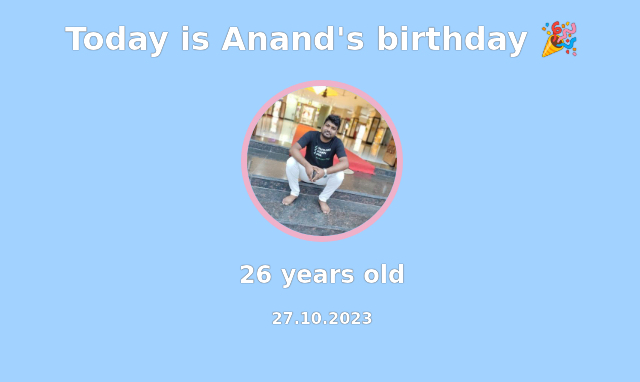
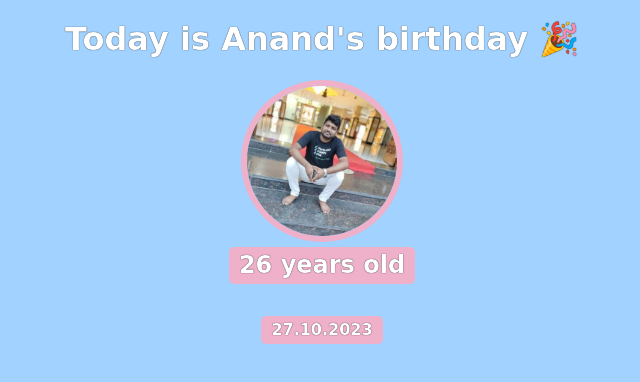
Before and after one commit to anandbaraik/html-and-css, a website built with Vite: page birthday-gift/index.html in a window 1280 px wide. Shown: the whole page, without its empty margins (318-958 px from the left). Built offline with nearby package versions, Linux system fonts and the light colour scheme; a web font is replaced by a local one.

Commit message:
ui improvement

```diff
--- a/birthday-gift/index.html
+++ b/birthday-gift/index.html
@@ -6,9 +6,11 @@
         <link rel="stylesheet" href="styles.css">
     </head>
     <body>
-        <h1 class="title">Today is Anand's birthday 🎉</h1>
-        <img id="bff-img" src="anand.jpg">
-        <h2>26 years old</h2>
-        <h4>27.10.2023</h4>
+        <div id="header">
+            <h1 class="title">Today is Anand's birthday 🎉</h1>
+            <img id="bff-img" src="anand.jpg">
+            <h2 id="bday-age">26 years old</h2>
+            <h4 id="bday-date">27.10.2023</h4>
+        </div>
     </body>
 </html>
--- a/birthday-gift/styles.css
+++ b/birthday-gift/styles.css
@@ -1,12 +1,3 @@
-/*
-Challenge:
-Add colors to the site based on the provided design.
-
-pink: #EFB0C9
-blue: #a2d2ff
-white: #ffffff
-*/
-
 body {
     text-align: center;
     font-family: 'Happy Monkey', cursive;
@@ -23,3 +14,22 @@ body {
 h1, h2, h3, h4, p{
     text-shadow: 0px 0px 1px black;
 }
+
+#bday-age{
+    background-color: #EFB0C9;
+    padding: 5px 10px;
+    border-radius: 5px;
+    margin: 5px 0 10px 0;
+}
+
+#bday-date{
+    background-color: #EFB0C9;
+    padding: 5px 10px;
+    border-radius: 5px;
+}
+
+#header{
+    display: flex;
+    flex-direction: column;
+    align-items: center;
+}
```
